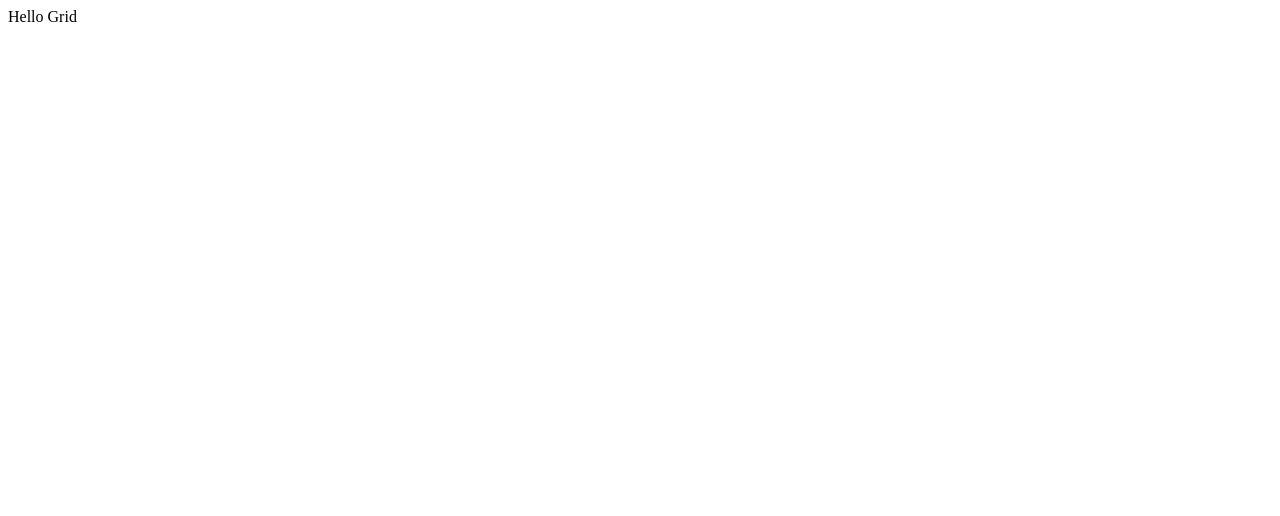
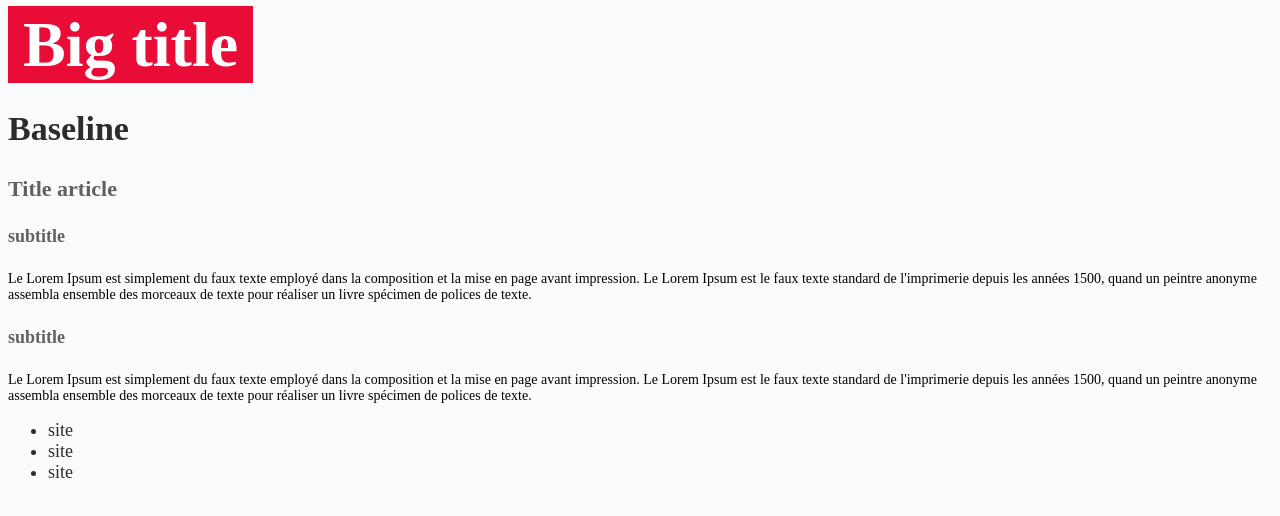
Before and after one commit to celinemoreno/D4id-201617-gridlayout1, a plain HTML site: page index.html in a window 1280 px wide. Drawn offline with Linux system fonts and the light colour scheme.

Commit message:
Add files via upload

```diff
--- a/index.html
+++ b/index.html
@@ -1 +1,26 @@
-Hello Grid
+<!DOCTYPE html>
+<html>
+  <head>
+    <meta charset="utf-8">
+    <title> Hello Grid </title>
+    <link rel="stylesheet" href="styles/main.css">
+  </head>
+
+  <body>
+
+    <h1> Big title </h1>
+    <h2> Baseline </h2>
+    <h3> Title article </h3>
+    <h4> subtitle </h4>
+    <p> Le Lorem Ipsum est simplement du faux texte employé dans la composition et la mise en page avant impression. Le Lorem Ipsum est le faux texte standard de l'imprimerie depuis les années 1500, quand un peintre anonyme assembla ensemble des morceaux de texte pour réaliser un livre spécimen de polices de texte.  </p>
+    <h4> subtitle </h4>
+    <p> Le Lorem Ipsum est simplement du faux texte employé dans la composition et la mise en page avant impression. Le Lorem Ipsum est le faux texte standard de l'imprimerie depuis les années 1500, quand un peintre anonyme assembla ensemble des morceaux de texte pour réaliser un livre spécimen de polices de texte.  </p>
+
+    <ul>
+      <li>site</li>
+      <li>site</li>
+      <li>site</li>
+    </ul>
+
+  </body>
+</html>
--- /dev/null
+++ b/styles/main.css
@@ -0,0 +1,36 @@
+body {
+  font-size: 100%;
+  background-color: #FAFBFC;
+}
+h1 {
+text-align: center;
+font-size: 4em;  /* 16x4=64 */
+display: inline;
+background-color: #E90C36;
+color: #fff;
+padding: 3px;
+padding-left: 15px;
+padding-right: 15px;
+
+}
+h2 {
+ font-size: 2.125em;   /* 16x2.125=34 */
+ color: #2c2c2c;
+}
+h3 {
+ font-size: 1.375em; /* 16x1.375=22 */
+ color: #616161;
+}
+h4 {
+ font-size: 1.125em; /* 16x1.125=18 */
+ color: #616161;
+}
+p  {
+ font-size: 0.875em;  /* 16x0.875=14 */
+ color: #000;
+}
+
+li {
+  font-size: 1.125em;
+  color: #2c2c2c;
+}
--- /dev/null
+++ b/styles/reset.css
@@ -0,0 +1,48 @@
+/* http://meyerweb.com/eric/tools/css/reset/
+   v2.0 | 20110126
+   License: none (public domain)
+*/
+
+html, body, div, span, applet, object, iframe,
+h1, h2, h3, h4, h5, h6, p, blockquote, pre,
+a, abbr, acronym, address, big, cite, code,
+del, dfn, em, img, ins, kbd, q, s, samp,
+small, strike, strong, sub, sup, tt, var,
+b, u, i, center,
+dl, dt, dd, ol, ul, li,
+fieldset, form, label, legend,
+table, caption, tbody, tfoot, thead, tr, th, td,
+article, aside, canvas, details, embed,
+figure, figcaption, footer, header, hgroup,
+menu, nav, output, ruby, section, summary,
+time, mark, audio, video {
+	margin: 0;
+	padding: 0;
+	border: 0;
+	font-size: 100%;
+	font: inherit;
+	vertical-align: baseline;
+}
+/* HTML5 display-role reset for older browsers */
+article, aside, details, figcaption, figure,
+footer, header, hgroup, menu, nav, section {
+	display: block;
+}
+body {
+	line-height: 1;
+}
+ol, ul {
+	list-style: none;
+}
+blockquote, q {
+	quotes: none;
+}
+blockquote:before, blockquote:after,
+q:before, q:after {
+	content: '';
+	content: none;
+}
+table {
+	border-collapse: collapse;
+	border-spacing: 0;
+}
```
